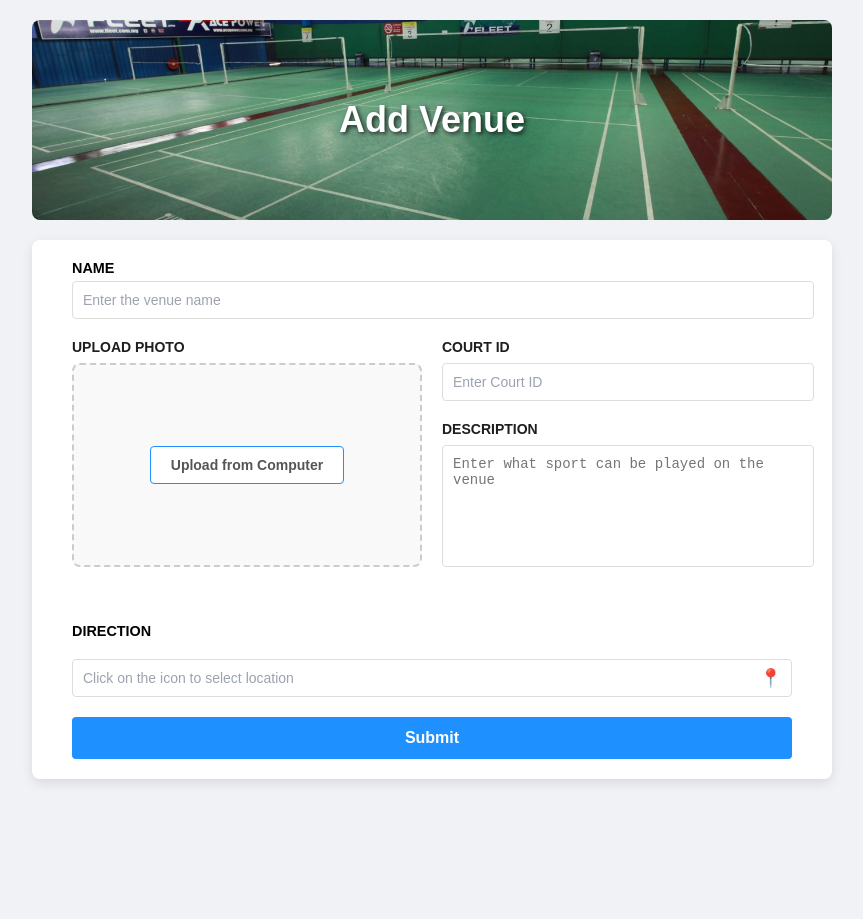
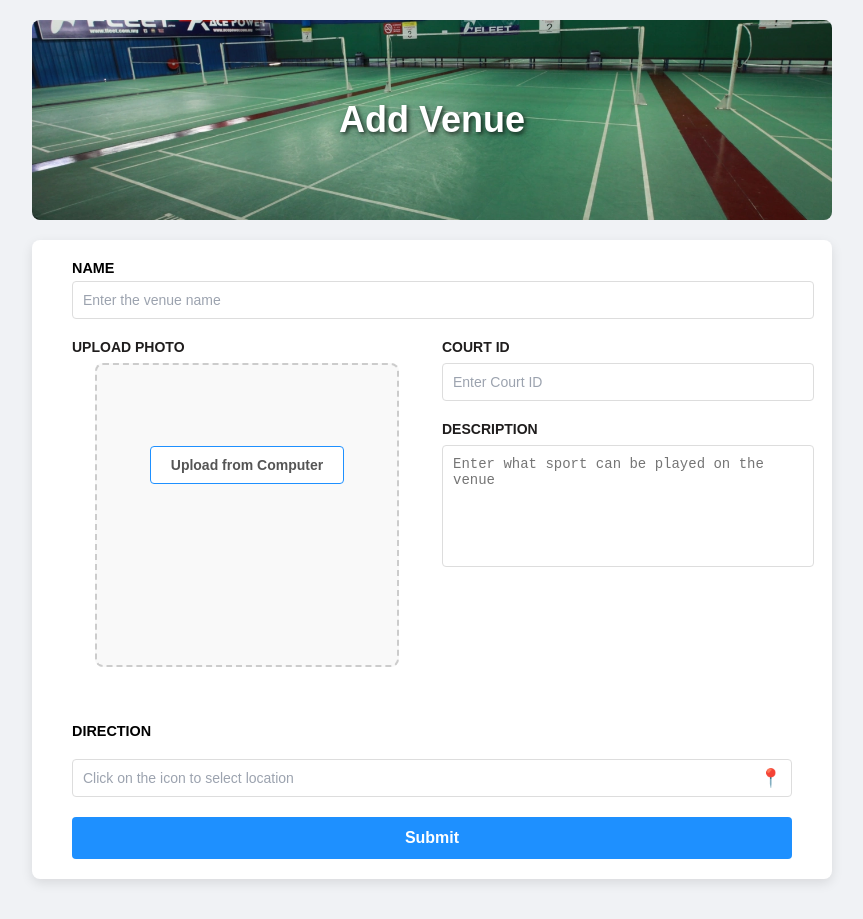
Before and after one commit to cindy-nst/sukanUKM, a React (Create React App) app in the folder sukanukmui/: page /add-venue in a window 1280 px wide. Shown: the whole page, without its empty margins (208-1071 px from the left). Before the commit the page ends 840 px from the top, so only its background shows below. Built offline with nearby package versions, Linux system fonts and the light colour scheme; what chartjs-plugin-datalabels would draw is missing.

Commit message:
updated upload photo in add equipment

```diff
--- a/sukanukmui/src/components/SportEquipment/AddSportEquipment.css
+++ b/sukanukmui/src/components/SportEquipment/AddSportEquipment.css
@@ -78,7 +78,11 @@
     padding: 50px;
     text-align: center;
     background-color: #f9f9f9;
-    margin-bottom: 20px;
+    margin: 0 auto 20px;
+    width: 200px;
+    height: 200px;
+    align-items: center;
+    justify-content: center;
   }
 
   .upload-content {
@@ -98,6 +102,9 @@
     border-radius: 4px;
     background-color: #fff;
     transition: background-color 0.3s ease, color 0.3s ease;
+    white-space: nowrap;
+    text-align: center;
+    display: inline-block;
   }
 
   .upload-label:hover {
@@ -111,10 +118,12 @@
 
   .image-preview {
     max-width: 100%;
-    height: auto;
+    height: 100%;
     border: 1px solid #ccc;
     border-radius: 4px;
     margin-bottom: 10px;
+    object-fit: cover;
+    border-radius: 4px;
   }
 
   .preview-controls {
```
